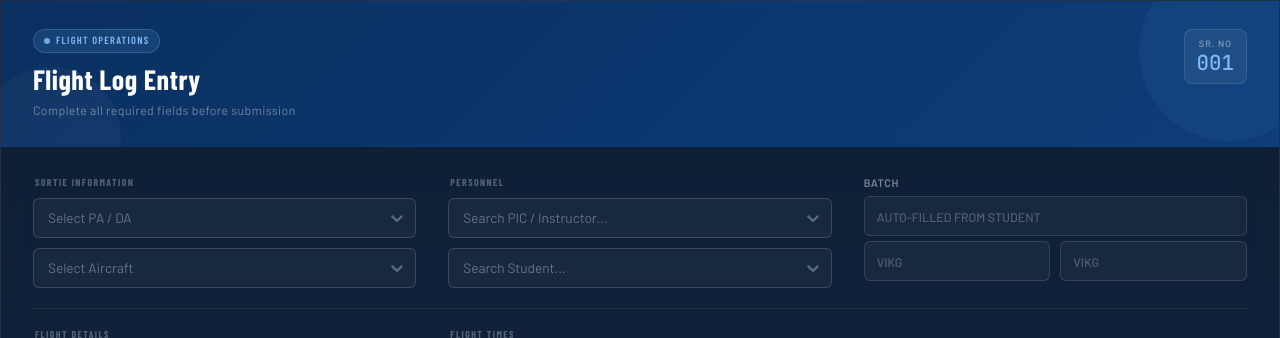
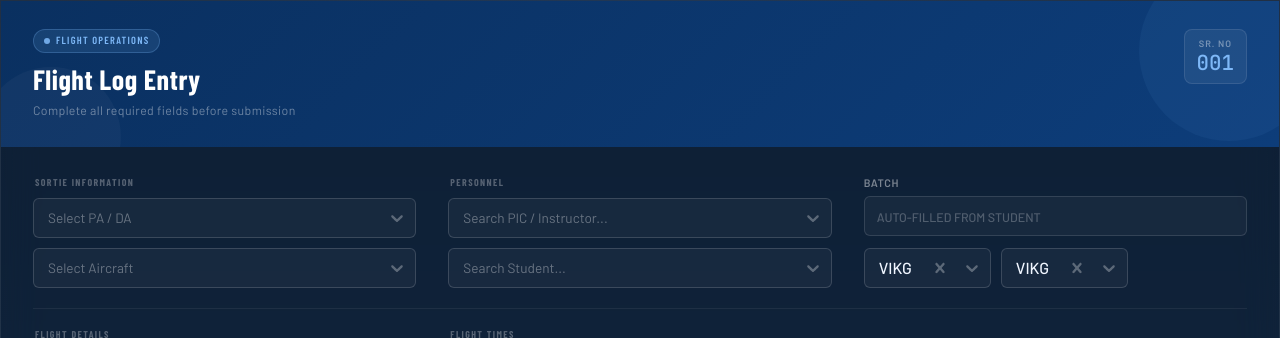
Before and after one commit to BeamingSky/Flight_log_system, a React (Vite) app in the folder flight-log-app/: page / in a window 1280 px wide. Shown: the top 338 px of the page. Built offline with nearby package versions, Linux system fonts and the light colour scheme.

Commit message:
Add editable CreatableSelect dropdowns for FROM/TO locations with default VIKG values

```diff
--- a/flight-log-app/src/App.jsx
+++ b/flight-log-app/src/App.jsx
@@ -1,10 +1,13 @@
 import { useState, useEffect } from "react";
 import Select from "react-select";
+import CreatableSelect from "react-select/creatable";
 import {
   paOptions,
   aircraftOptions,
   instructors,
-  students
+  students,
+  fromLocations,
+  toLocations
 } from "./data";
 
 const selectStyles = {
@@ -427,6 +430,79 @@ const styles = `
       column-gap: 32px;
     }
   }
+
+  /* ── LAST ENTRY PANEL ── */
+  .last-entry {
+    margin-top: 20px;
+    background: rgba(126,184,247,0.04);
+    border: 1px solid rgba(126,184,247,0.18);
+    border-radius: 10px;
+    overflow: hidden;
+  }
+  .last-entry-header {
+    display: flex;
+    align-items: center;
+    gap: 8px;
+    padding: 10px 14px;
+    background: rgba(126,184,247,0.08);
+    border-bottom: 1px solid rgba(126,184,247,0.12);
+  }
+  .last-entry-dot {
+    width: 7px; height: 7px;
+    border-radius: 50%;
+    background: #4ade80;
+    flex-shrink: 0;
+    box-shadow: 0 0 6px rgba(74,222,128,0.6);
+  }
+  .last-entry-title {
+    font-family: 'Barlow Condensed', sans-serif;
+    font-size: 0.65rem;
+    font-weight: 700;
+    letter-spacing: 0.13em;
+    text-transform: uppercase;
+    color: #7eb8f7;
+  }
+  .last-entry-sr {
+    margin-left: auto;
+    font-family: 'JetBrains Mono', monospace;
+    font-size: 0.75rem;
+    color: rgba(126,184,247,0.6);
+  }
+  .last-entry-grid {
+    display: grid;
+    grid-template-columns: 1fr 1fr;
+    gap: 1px;
+    background: rgba(255,255,255,0.05);
+  }
+  .last-entry-cell {
+    background: rgba(7,24,46,0.8);
+    padding: 8px 12px;
+    display: flex;
+    flex-direction: column;
+    gap: 2px;
+  }
+  .last-entry-cell.full {
+    grid-column: 1 / -1;
+  }
+  .lec-label {
+    font-size: 0.57rem;
+    font-weight: 700;
+    letter-spacing: 0.1em;
+    text-transform: uppercase;
+    color: rgba(255,255,255,0.3);
+  }
+  .lec-value {
+    font-family: 'JetBrains Mono', monospace;
+    font-size: 0.8rem;
+    color: #c8deff;
+    font-weight: 500;
+    white-space: nowrap;
+    overflow: hidden;
+    text-overflow: ellipsis;
+  }
+  .lec-value.time { color: #7eb8f7; }
+  .lec-value.green { color: #4ade80; }
+  .lec-value.empty { color: rgba(255,255,255,0.2); font-style: italic; }
 `;
 
 export default function App() {
@@ -440,8 +516,8 @@ export default function App() {
   batch: "",
   exercise: "",
   /* new route fields */
-  from: "",
-  to: "",
+  from: { value: "VIKG", label: "VIKG" },
+  to: { value: "VIKG", label: "VIKG" },
   startup: "",
   shutdown: "",
   landings: 0,
@@ -451,6 +527,10 @@ export default function App() {
   remark: ""
 };
 
+  const [lastEntry, setLastEntry] = useState(() => {
+    const saved = localStorage.getItem("flightLogLastEntry");
+    return saved ? JSON.parse(saved) : null;
+  });
   const [form, setForm] = useState(emptyForm);
   const [count, setCount] = useState(() => {
     const saved = localStorage.getItem("flightLogCount");
@@ -462,6 +542,12 @@ export default function App() {
   useEffect(() => {
     localStorage.setItem("flightLogCount", String(count));
   }, [count]);
+
+  useEffect(() => {
+  if (lastEntry) {
+    localStorage.setItem("flightLogLastEntry", JSON.stringify(lastEntry));
+  }
+}, [lastEntry]);
 
   const formatTime = (val) => {
     val = val.replace(/\D/g, ''); // Remove non-digits
@@ -522,8 +608,8 @@ export default function App() {
         student: form.student?.value || "",
         batch: form.batch,
         /* include new form fields for route */
-        from: form.from,
-        to: form.to,
+        from: form.from?.value || "",
+        to: form.to?.value || "",
         startup: form.startup,
         exercise: form.exercise,
         shutdown: form.shutdown,
@@ -543,6 +629,7 @@ export default function App() {
       });
       setForm(emptyForm);
       setCount(c => c + 1);
+      setLastEntry({ ...entry });
       // no popup on success
     } catch (e) {
       console.error(e);
@@ -626,26 +713,33 @@ export default function App() {
                   />
                 </div>
               </div>
+
+              <div className="section">
                 <div className="field">
                   <label>Batch</label>
                   <input name="batch" placeholder="Auto-filled from student" value={form.batch} readOnly />
-                    <div className="grid-2" style={{ marginBottom: 10 }}>
-                    <div className="field">
-                      <input
-                        name="from"
-                        placeholder="VIKG"
+                </div>
+                <div style={{ display: 'flex', gap: '10px', marginTop: '12px' }}>
+                  <CreatableSelect
+                    placeholder="Enter FROM location..."
                     value={form.from}
-                        onChange={(e) => setForm({ ...form, from: e.target.value.toUpperCase() })}
+                    options={fromLocations}
+                    onChange={(val) => {
+                      setForm({ ...form, from: val, to: null });
+                    }}
+                    styles={selectStyles}
+                    menuPortalTarget={document.body}
+                    isClearable
                   />
-                    </div>
-                    <div className="field">
-                      <input
-                        name="to"
-                        placeholder="VIKG"
+                  <CreatableSelect
+                    placeholder="Enter TO location..."
                     value={form.to}
-                        onChange={(e) => setForm({ ...form, to: e.target.value.toUpperCase() })}
+                    options={toLocations.filter(loc => !form.from || loc.value !== form.from.value)}
+                    onChange={(val) => setForm({ ...form, to: val })}
+                    styles={selectStyles}
+                    menuPortalTarget={document.body}
+                    isClearable
                   />
-                    </div>
                 </div>
               </div>
 
@@ -756,6 +850,64 @@ export default function App() {
                 <button className="submit-btn" onClick={addEntry} disabled={loading}>
                   {loading ? "Saving Entry..." : "Submit Flight Entry"}
                 </button>
+
+                {lastEntry && (
+                  <div className="last-entry">
+                    <div className="last-entry-header">
+                      <div className="last-entry-dot" />
+                      <span className="last-entry-title">Last Submitted Entry</span>
+                      <span className="last-entry-sr">#{String(lastEntry.srno).padStart(3, "0")}</span>
+                    </div>
+                    <div className="last-entry-grid">
+                      <div className="last-entry-cell">
+                        <span className="lec-label">PA / DA</span>
+                        <span className="lec-value">{lastEntry.pada || <span className="empty">—</span>}</span>
+                      </div>
+                      <div className="last-entry-cell">
+                        <span className="lec-label">Aircraft</span>
+                        <span className="lec-value">{lastEntry.aircraft || "—"}</span>
+                      </div>
+                      <div className="last-entry-cell">
+                        <span className="lec-label">PIC</span>
+                        <span className="lec-value">{lastEntry.pic || "—"}</span>
+                      </div>
+                      <div className="last-entry-cell">
+                        <span className="lec-label">Student</span>
+                        <span className="lec-value">{lastEntry.student || "—"}</span>
+                      </div>
+                      <div className="last-entry-cell">
+                        <span className="lec-label">Route</span>
+                        <span className="lec-value">{lastEntry.from} → {lastEntry.to}</span>
+                      </div>
+                      <div className="last-entry-cell">
+                        <span className="lec-label">Exercise</span>
+                        <span className="lec-value">{lastEntry.exercise || "—"}</span>
+                      </div>
+                      <div className="last-entry-cell">
+                        <span className="lec-label">Startup → Shutdown</span>
+                        <span className="lec-value time">{lastEntry.startup} → {lastEntry.shutdown}</span>
+                      </div>
+                      <div className="last-entry-cell">
+                        <span className="lec-label">Flying Time</span>
+                        <span className="lec-value green">{lastEntry.flyingTime}</span>
+                      </div>
+                      <div className="last-entry-cell">
+                        <span className="lec-label">Landings</span>
+                        <span className="lec-value">{lastEntry.landings}</span>
+                      </div>
+                      <div className="last-entry-cell">
+                        <span className="lec-label">Day / Night</span>
+                        <span className="lec-value">{lastEntry.dayNight || "—"}</span>
+                      </div>
+                      {lastEntry.remark ? (
+                        <div className="last-entry-cell full">
+                          <span className="lec-label">Remarks</span>
+                          <span className="lec-value">{lastEntry.remark}</span>
+                        </div>
+                      ) : null}
+                    </div>
+                  </div>
+                )}
               </div>
             </div>
           </div>
--- a/flight-log-app/src/data.js
+++ b/flight-log-app/src/data.js
@@ -26,25 +26,21 @@ export const instructors = [
   { value: "SURYANSH MISHRA", label: "SURYANSH MISHRA" },
   { value: "DIGVIJAY SHEKHAWAT", label: "DIGVIJAY SHEKHAWAT" },
   { value: "KV TARUN", label: "KV TARUN" },
-  { value: "NABAJIT MALLIK", label: "NABAJIT MALLIK" },
-  { value: "FAHAD", label: "FAHAD" },
-  { value: "MOHD ARFIN", label: "MOHD ARFIN" },
+  { value: "FAHAD KHAN", label: "FAHAD KHAN" },
+  { value: "ARFIN", label: "ARFIN" },
   { value: "AYUSH RAJ", label: "AYUSH RAJ" },
   { value: "MOHAK PARMAR", label: "MOHAK PARMAR" },
   { value: "PARTH MISHRA", label: "PARTH MISHRA" },
-  { value: "JEROME PATRICK PAUL JERARD", label: "JEROME PATRICK PAUL JERARD" },
+  { value: "JEROME PAUL", label: "JEROME PAUL" },
   { value: "ASHUTOSH SHARMA", label: "ASHUTOSH SHARMA" },
-  { value: "TAPAN SIR", label: "TAPAN SIR" },
-  { value: "TANISH SIR", label: "TANISH SIR" },
-  { value: "GURYOG SIR", label: "GURYOG SIR" },
+  { value: "TAPAN KUMAR", label: "TAPAN KUMAR" },
+  { value: "TANISH KASWAN", label: "TANISH KASWAN" },
+  { value: "GURYOG SINGH", label: "GURYOG SINGH" },
   { value: "YUVRAJ DASHORA", label: "YUVRAJ DASHORA" },
   { value: "JATIN GHANGAS", label: "JATIN GHANGAS" },
   { value: "SIDDHI POOJARY", label: "SIDDHI POOJARY" },
   { value: "SURESH KAURANI", label: "SURESH KAURANI" },
-  { value: "SHEEBA", label: "SHEEBA" },
-  { value: "ANURAG SHARMA", label: "ANURAG SHARMA" },
-  { value: "MAHESH CHANDRA SHARMA", label: "MAHESH CHANDRA SHARMA" },
-  { value: "SHUBHAM VERMA", label: "SHUBHAM VERMA" },
+
   // =========================STUDENTS===========================
   // Batch 1
   { value: "ANIRUDH BORA", label: "ANIRUDH BORA", batch: "1" },
@@ -283,6 +279,25 @@ export const instructors = [
 
 
 
+
+// ─────────────────── LOCATIONS ──────────────────
+export const fromLocations = [
+  { value: "VIKG", label: "VIKG" },
+  { value: "VIKG NEEMUCH", label: "VIKG NEEMUCH" },
+  { value: "VIKG VIKO", label: "VIKG VIKO" },
+  { value: "VIKG MANDSAUR", label: "VIKG MANDSAUR" },
+  { value: "VIKG SEEKAR", label: "VIKG SEEKAR" },
+  { value: "VIKG RANTHAMBORE", label: "VIKG RANTHAMBORE" },
+];
+
+export const toLocations = [
+  { value: "VIKG", label: "VIKG" },
+  { value: "MANDSAUR", label: "MANDSAUR" },
+  { value: "NEEMUCH", label: "NEEMUCH" },
+  { value: "VIKG", label: "VIKG" }
+];
+
+// ────────────────────────────────────────────────
 
 // ------------------------STUDENTS------------------------
 
```
Lines whose indentation alone changed are shown as unchanged.
